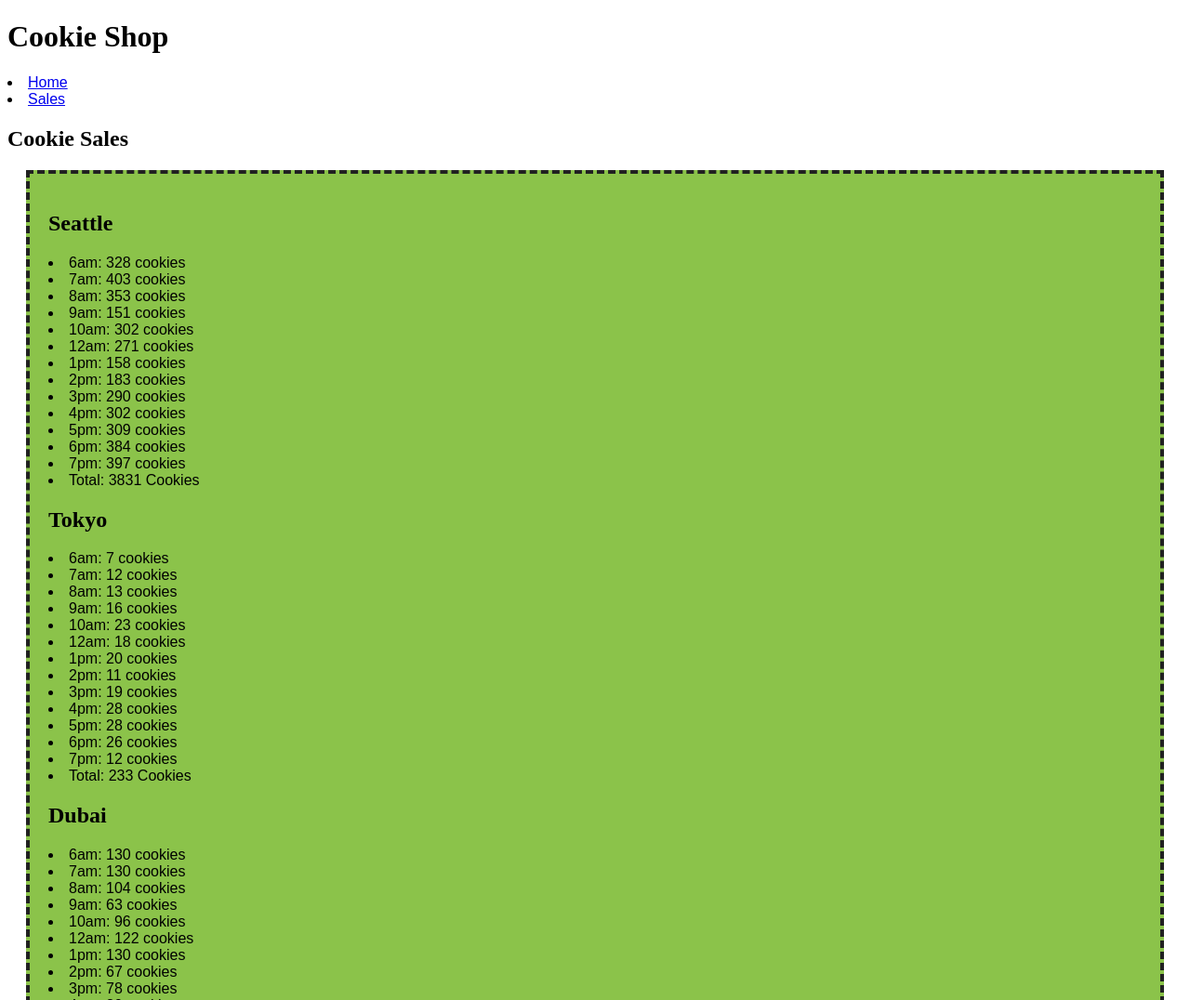
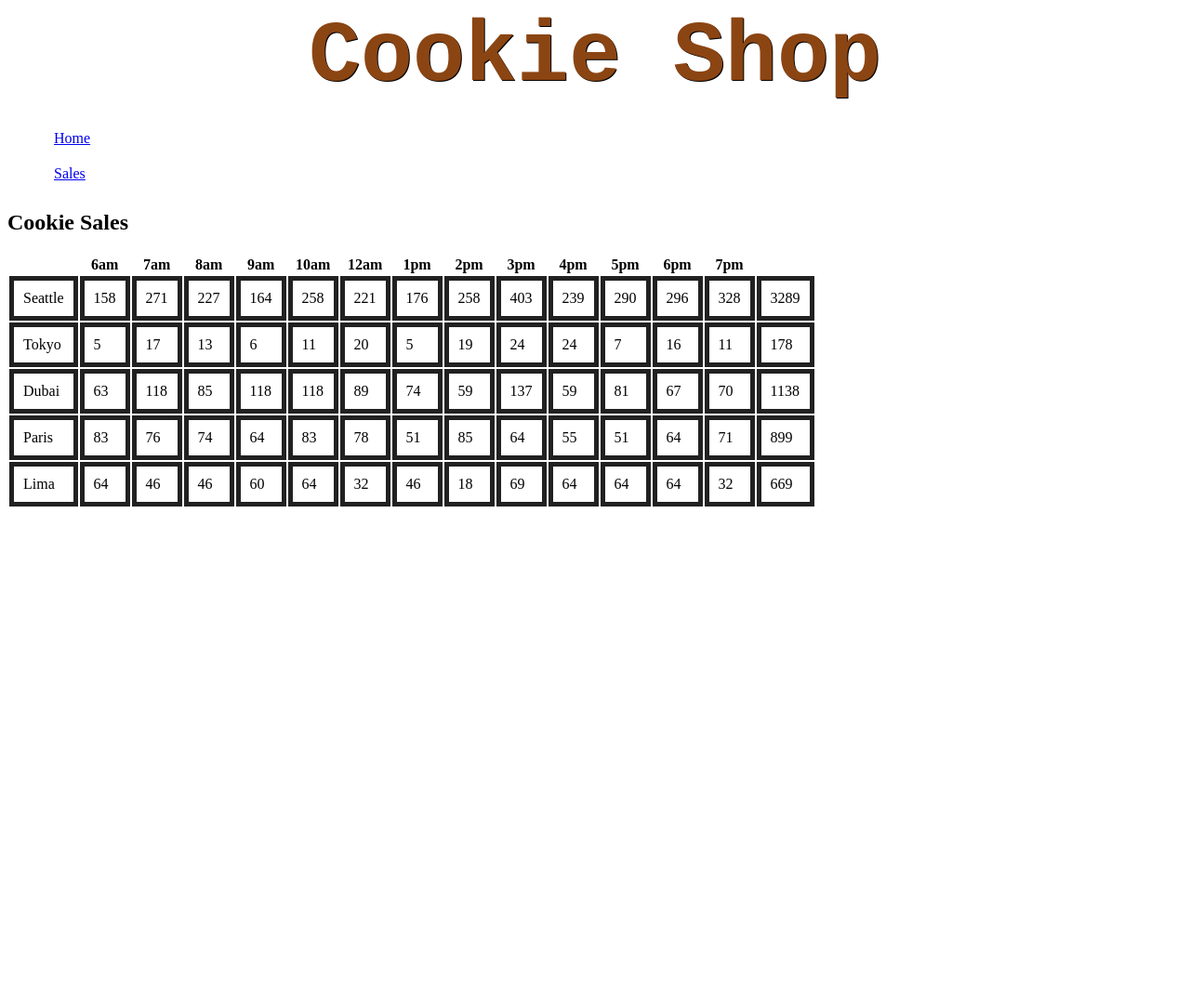
Before and after one commit to PauloMartin90/cookie_stand, a plain HTML site: page sale.html in a window 1280 px wide. Shown: the top 1076 px of the page at 93% size. After the commit the page ends 800 px from the top, so only its background shows below. Drawn offline with Linux system fonts and the light colour scheme.

Commit message:
Tables Donels!

```diff
--- a/app1.js
+++ b/app1.js
@@ -1,128 +1,117 @@
 'use strict';
 
-var seattleSales = {
-  cookieLocation: "Seattle",
-  customerPerhour: null,
-  minimumCustomers: 23,
-  maximumCustomers: 65,
-  averageCookiessold: 6.3,
-  storeHours: ["6am", "7am", "8am", "9am", "10am", "12am", "1pm", "2pm", "3pm", "4pm", "5pm", "6pm", "7pm" ],
-  randomCustperhour: function (maximumCustomers, minimumCustomers) {
-    var randomAmount = (Math.floor(Math.random() * (maximumCustomers-minimumCustomers)) + minimumCustomers);
-    this.customerPerhour = randomAmount; // mutation of our object
-  }
-}
+/////////////////////////////////////////////////////////////////////////////////////////////////
+// Main Code
+/////////////////////////////////////////////////////////////////////////////////////////////////
 
-var tokyoSales = {
-    cookieLocation: "Tokyo",
-    customerPerhour: null,
-    minimumCustomers: 3,
-    maximumCustomers: 24,
-    averageCookiessold: 1.2,
-    storeHours: ["6am", "7am", "8am", "9am", "10am", "12am", "1pm", "2pm", "3pm", "4pm", "5pm", "6pm", "7pm" ],
-    randomCustperhour: function (maximumCustomers, minimumCustomers) {
-      var randomAmount = (Math.floor(Math.random() * (maximumCustomers-minimumCustomers)) + minimumCustomers);
-      this.customerPerhour = randomAmount; // mutation of our object
-    }
-  }
-  var dubaiSales = {
-    cookieLocation: "Dubai",
-    customerPerhour: null,
-    minimumCustomers: 11,
-    maximumCustomers: 38,
-    averageCookiessold: 3.7,
-    storeHours: ["6am", "7am", "8am", "9am", "10am", "12am", "1pm", "2pm", "3pm", "4pm", "5pm", "6pm", "7pm" ],
-    randomCustperhour: function (maximumCustomers, minimumCustomers) {
-      var randomAmount = (Math.floor(Math.random() * (maximumCustomers-minimumCustomers)) + minimumCustomers);
-      this.customerPerhour = randomAmount; // mutation of our object
-    }
-  }
-
-  var parisSales = {
-    cookieLocation: "Paris",
-    customerPerhour: null,
-    minimumCustomers: 20,
-    maximumCustomers: 38,
-    averageCookiessold: 2.3,
-    storeHours: ["6am", "7am", "8am", "9am", "10am", "12am", "1pm", "2pm", "3pm", "4pm", "5pm", "6pm", "7pm" ],
-    randomCustperhour: function (maximumCustomers, minimumCustomers) {
-      var randomAmount = (Math.floor(Math.random() * (maximumCustomers-minimumCustomers)) + minimumCustomers);
-      this.customerPerhour = randomAmount; // mutation of our object
-    }
-  }
-
-  var limaSales = {
-    cookieLocation: "Lima",
-    customerPerhour: null,
-    minimumCustomers: 2,
-    maximumCustomers: 16,
-    averageCookiessold: 4.6,
-    storeHours: ["6am", "7am", "8am", "9am", "10am", "12am", "1pm", "2pm", "3pm", "4pm", "5pm", "6pm", "7pm" ],
-    randomCustperhour: function (maximumCustomers, minimumCustomers) {
-      var randomAmount = (Math.floor(Math.random() * (maximumCustomers-minimumCustomers)) + minimumCustomers);
-      this.customerPerhour = randomAmount; // mutation of our object
-    }
-  }
 
 /////////////////////////////////////////////////////////////////////////////////////////////////
+// Store Building Function
+function storeBuilder(storeName, minCustomers, maxCustomer, avgCookie, hours) {
+    this.cookieLocation = storeName
+    this.minCust = minCustomers
+    this.maxCust = maxCustomer
+    this.avgCookiesold = avgCookie
+    this.storeHours = hours
+  }
+/////////////////////////////////////////////////////////////////////////////////////////////////
 
-// Main Code
+/////////////////////////////////////////////////////////////////////////////////////////////////
+  // Store Results Calcultor
+  storeBuilder.prototype.salesResults = function() {
 
-var storesArray = [seattleSales, tokyoSales, dubaiSales, parisSales, limaSales]
-var saleSheet = []
+    var totalShiftsales = 0
+    var shiftSaleSheet = []
 
-for (var i = 0; i < storesArray.length; i++) {
-    saleSheet = sales(storesArray[i]) // Calculation Function
-    documentWrtier(saleSheet) // Writes to HTML
-    saleSheet = []
-}
+
+    shiftSaleSheet.push(this.cookieLocation)
+
+    for (var i = 1; i <= this.storeHours.length; i++) {
+
+        var randomAmount = (Math.floor(Math.random() * (this.maxCust-this.minCust+1)) + this.minCust);
+        shiftSaleSheet[i] = Math.round((randomAmount*this.avgCookiesold)); // mutation of our object
+        totalShiftsales = shiftSaleSheet[i] + totalShiftsales
+    }
+    shiftSaleSheet.push(totalShiftsales)
+    return shiftSaleSheet
+
+  }
+/////////////////////////////////////////////////////////////////////////////////////////////////
 
 /////////////////////////////////////////////////////////////////////////////////////////////////
 
 
+  // Document Write Function To Create Rows
+  function display(operationHours) {
 
-function sales(storeObject) {
+    var heading = document.createElement('th')
+    var tableRow = document.createElement('tr')
+    var table = document.createElement('table')
 
-    var totalHourlysales
-    var cookiesSold
-    var arrayChecker = []
-    var totalCookiessum = 0
 
-    arrayChecker.push(storeObject.cookieLocation)
+    heading.textContent = ' '
+    tableRow.appendChild(heading)
 
-  for ( var i = 0; i < storeObject.storeHours.length; i++ ) {
 
-    storeObject.randomCustperhour(storeObject.maximumCustomers, storeObject.minimumCustomers)
-    totalHourlysales = storeObject.customerPerhour // Total customers
-    cookiesSold = Math.round((totalHourlysales*storeObject.averageCookiessold)) // Cookies sold that hour
-    totalCookiessum = cookiesSold + totalCookiessum  // Total Cookies Sold
-    arrayChecker.push(storeObject.storeHours[i] + ": " + cookiesSold + " cookies")
+    for (var i = 0; i < operationHours.length; i++) {
+      var heading = document.createElement('th')
 
+      heading.textContent = operationHours[i];
+      tableRow.appendChild(heading)
+    }
+    return tableRow
   }
-  arrayChecker.push("Total: " + totalCookiessum + " Cookies")
-  return arrayChecker
+
+  function salesData (Array) {
+    var tableRow = document.createElement('tr')
+      for(var i = 0; i < Array.length; i++ ) {
+       var dataCell = document.createElement('td')
+       dataCell.textContent = Array[i];
+       tableRow.appendChild(dataCell)
+       table.appendChild(tableRow)
+       }
+       return tableRow
+  }
+
+
+
+var storesLocation = ["Seattle", "Tokyo", "Dubai", "Paris", "Lima"]
+var minCustomersLocation =  [65, 24, 38, 38, 16]
+var maxCustmerLocation = [23, 3, 11, 20, 2]
+var avgCookieSoldLocation = [6.3, 1.2, 3.7, 2.3, 4.6]
+var storeHoursLocation = ["6am", "7am", "8am", "9am", "10am", "12am", "1pm", "2pm", "3pm", "4pm", "5pm", "6pm", "7pm" ]
+
+var saleSheet = []
+var todaysaleHistory = []
+
+
+    for (var i = 0; i < storesLocation.length; i++) {
+
+      var storeStats = new storeBuilder(storesLocation[i], minCustomersLocation[i], maxCustmerLocation[i], avgCookieSoldLocation[i], storeHoursLocation)
+
+      // Show results
+      todaysaleHistory[i] = storeStats.salesResults()
+
 }
 
-
-// Creating Headers for list
-function documentWrtier(salesArray) {
-
-  var divElement = document.createElement('div'); // => <div></div>
-  var h2Element = document.createElement('h2'); // <h2></h2>
-  var sectionElement = document.getElementById('list'); // <section id="profiles></section>"
-
-  sectionElement.appendChild(divElement); // appends everything
-  h2Element.textContent = salesArray[0] // <h2>City Name</h2>
-  divElement.appendChild(h2Element); // <div> </h2>City Name</h2> </div>
+var headInfo
+var dataRow
+var table = document.createElement('table')
+var body = document.getElementById('table-body');
+var rowOne = document.createElement('tr')
 
 
-  // Making List Items
-  for (var j = 1; j < salesArray.length; j++) {
-    var liElement = document.createElement('li'); // <li></li>
+headInfo = display(storeHoursLocation)
+table.appendChild(headInfo)
 
-    sectionElement.appendChild(liElement)
-    liElement.textContent = salesArray[j] // <li>list name</li>
-    divElement.appendChild(liElement)
 
-  }
+
+
+for (let i = 0; i < todaysaleHistory.length; i++) {
+  console.log(todaysaleHistory[i])
+  dataRow = salesData(todaysaleHistory[i])
+  console.log(dataRow)
+  table.appendChild(dataRow)
+  console.log(table)
 }
+body.appendChild(table)
--- a/sale.html
+++ b/sale.html
@@ -11,13 +11,15 @@
   <header>
     <h1>Cookie Shop</h1>
     <nav>
+      <ul>
         <li><a href = "index.html">Home</a></li>
-        <li><a href = "sale.html">Sales</a></li>
+        <li><a href = "sale.html">Sales</a></li
+      ></ul>
       </nav>
   </header>
   <main>
     <h2>Cookie Sales</h2>
-    <section id="list">
+    <section id="table-body">
     </section>
   </main>
   <script src="app1.js"></script>
--- a/style.css
+++ b/style.css
@@ -1,23 +1,56 @@
-/* main {
-    font-family: 'Yusei Magic', sans-serif;
+
+/* #table-body {
+    border: 5px solid #212121;
+
 } */
 
+h1 {
+    color: saddlebrown;
+    font-size: 70pt;
+    text-shadow: 1px 1px black;
+    text-align: center;
+    font-family:'Courier New', Courier, monospace;
+    margin: 0px;
+    position: relative;
+}
+
 nav ul li {
-    font-family: Arial, Helvetica, sans-serif;
-    font-weight: bold;
-    padding: 25px 50px 75px 100px;
+    list-style-type: none;
+    margin: 0;
+    padding: 10px 10px 10px 10px;
+    overflow: left;
+    text-align: left;
+}
 
+section div  {
+    border: 5px solid #212121;
+    margin: 10px 10px 10px 10px;
+    padding: 0px 50px 50px 20px;
+    float: left;
+}
+
+ul {
+    display: block;
+    list-style-type: disc;
+    margin-block-start: 1em;
+    margin-block-end: 1em;
+    margin-inline-start: 0px;
+    margin-inline-end: 0px;
+    padding-inline-start: 40px;
 
 }
 
 li {
-    font-family: Arial, Helvetica, sans-serif;
-    /* font-weight: bold; */
+    padding: 2px 5px 5px 10px;
+    display: list-item;
+    text-align: left;
+
 }
 
-#list {
-    background-color: #8BC34A;
-    padding: 20px;
-    border: 4px dashed #212121;
-    margin: 20px;
+
+td {
+    border: 5px solid #212121;
+    padding: 10px 10px 10px 10px;
+
+
 }
```
Also changed, not shown: app.js (+18 -7 lines), index.html (+2 -2 lines).
